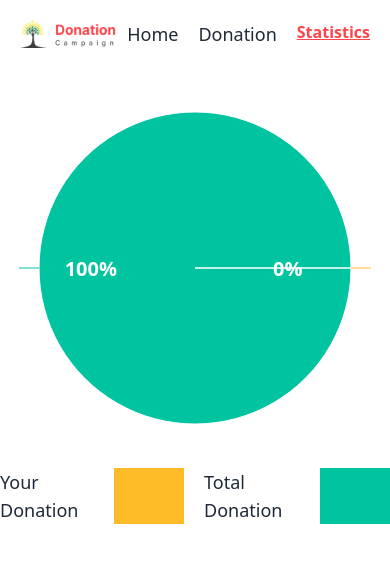
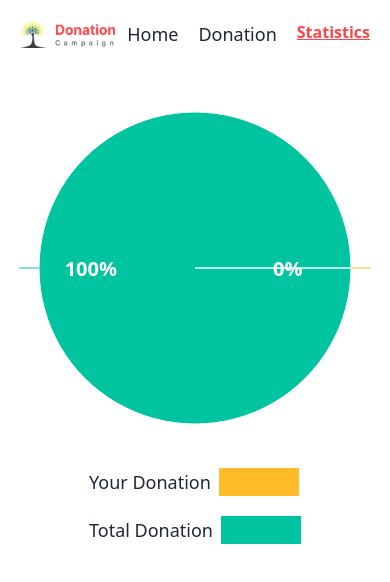
Before and after one commit to Rahim00001/DonationCampaign, a React (Vite) app: page /statistics in a window 390 px wide. Shown: the top 582 px of the page. Built offline with nearby package versions, Linux system fonts and the light colour scheme.

Commit message:
pie chart and donation list responsive done

```diff
--- a/src/Components/DonationList/DonationList.jsx
+++ b/src/Components/DonationList/DonationList.jsx
@@ -33,7 +33,7 @@
             </div>
             <div>
                 {donetion.length > 4 && (
-                    <div className="flex justify-center">
+                    <div className="flex justify-center mb-5">
                         <button id="btn" onClick={() => setShow(!show)} className="px-5 py-2 bg-[#009444] rounded text-white font-semibold">See All</button>
                     </div>
                 )}
--- a/src/Components/Statistics/Statistics.jsx
+++ b/src/Components/Statistics/Statistics.jsx
@@ -53,7 +53,7 @@
                 </Pie>
                 <Tooltip />
             </PieChart>
-            <div className="flex gap-5">
+            <div className="flex flex-col md:flex-row gap-5 mx-5">
                 <div className="flex gap-2">
                     <p className="text-lg">Your Donation</p>
                     <button className="bg-[#FFBB28] w-20"></button>
```
